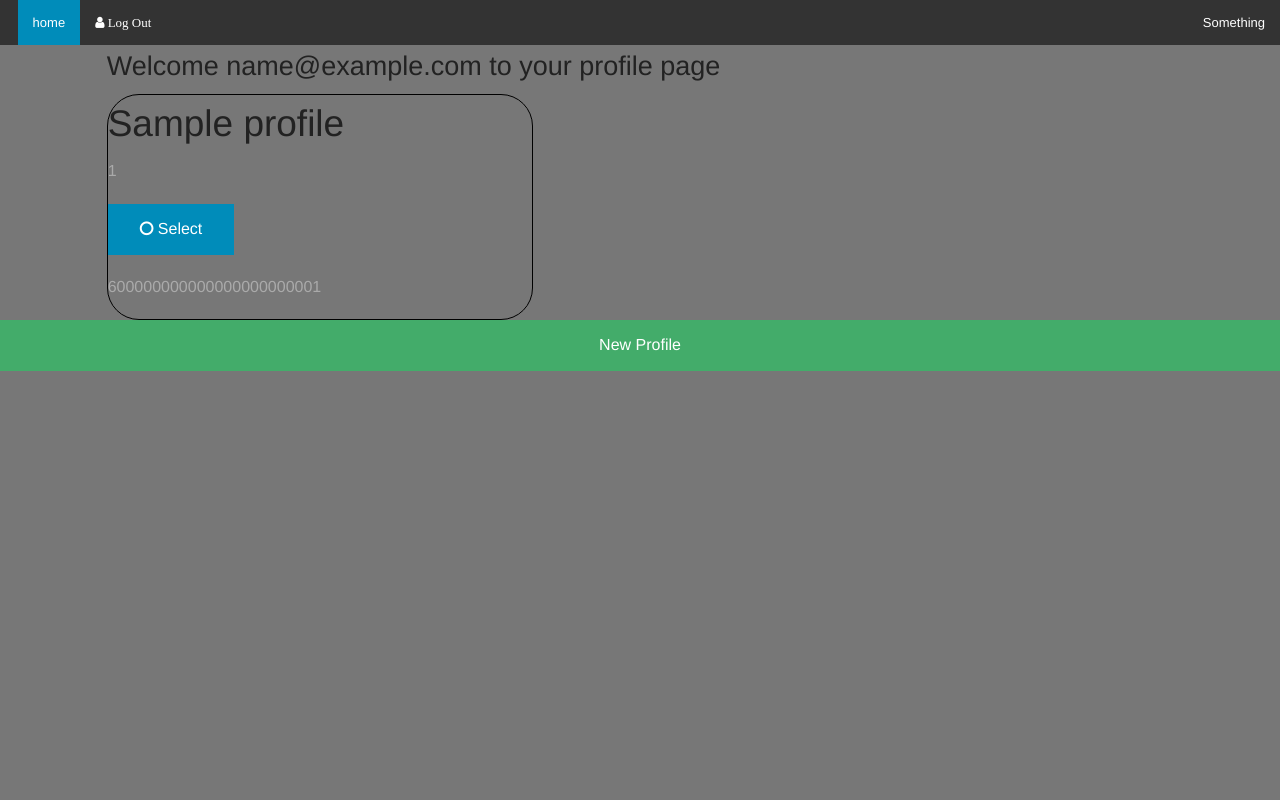
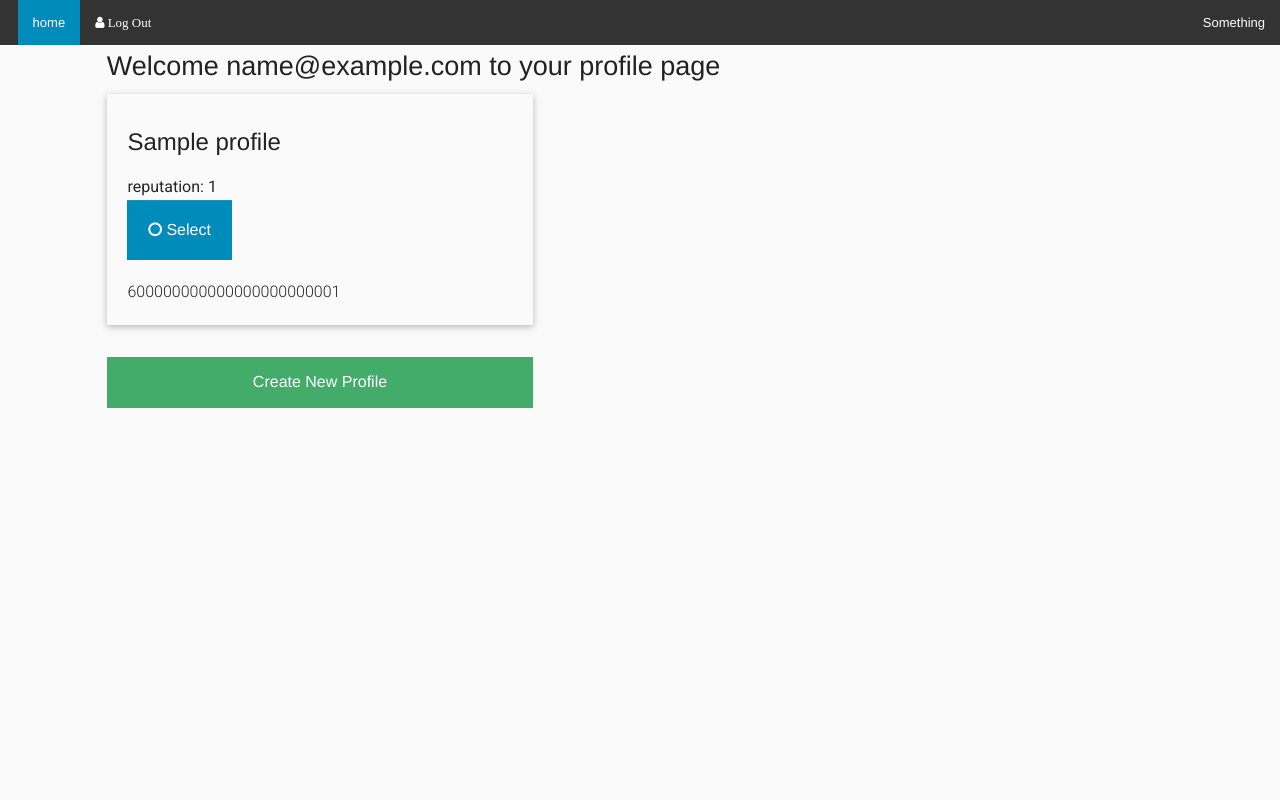
Before and after one commit to sterlingbaldwin/babble, a Node server app: page /profile in a window 1280 px wide. Run offline with Node 20, Linux system fonts and the light colour scheme; a user stored in the database is signed in; tables that the repository leaves empty hold one stand-in row (values such as "Sample post"); some libraries are stand-ins or nearby versions.

Commit message:
Adds  the card css, puts profiles inside cards

```diff
--- a/public/javascripts/profile.js
+++ b/public/javascripts/profile.js
@@ -17,7 +17,7 @@
         $('.fa-circle')
           .removeClass('fa-circle')
           .addClass('fa-circle-o')
-          .parent().parent()
+          .parents('.card')
             .removeClass('large-6')
             .addClass('large-4');
 
--- /dev/null
+++ b/public/stylesheets/card.css
@@ -0,0 +1,41 @@
+@import url(//fonts.googleapis.com/css?family=Roboto:400,500,300,100,700,900);
+html, body {
+  background: #FAFAFA!important; }
+
+.card {
+  font-family: 'Roboto', sans-serif!important;
+  overflow: hidden!important;
+  box-shadow: 0 2px 5px 0 rgba(0, 0, 0, 0.16), 0 2px 10px 0 rgba(0, 0, 0, 0.12)!important;
+  color: #272727!important;
+  -webkit-transition: all .5s ease-out; /* Safari */
+  transition: all .5s ease-out;
+  margin-bottom: 2em;}
+  .card .title {
+    line-height: 3rem!important;
+    font-size: 1.5rem!important;
+    font-weight: 300!important; }
+  .card .content {
+    padding: 1.3rem!important;
+    font-weight: 300!important;
+    border-radius: 0 0 2px 2px!important; }
+  .card p {
+    margin: 0!important; }
+  .card .action {
+    border-top: 1px solid rgba(160, 160, 160, 0.2)!important;
+    padding: 1.3rem!important; }
+  .card a {
+    color: #ffab40!important;
+    margin-right: 1.3rem!important;
+    transition: color 0.3s ease!important;
+    text-transform: uppercase!important;
+    text-decoration: none!important; }
+  .card .image {
+    position: relative!important; }
+    .card .image .title {
+      position: absolute!important;
+      bottom: 0!important;
+      left: 0!important;
+      padding: 1.3rem!important;
+      color: #fff!important; }
+    .card .image img {
+      border-radius: 2px 2px 0 0!important; }
--- a/public/stylesheets/profile.css
+++ b/public/stylesheets/profile.css
@@ -1,10 +1,4 @@
 .profile-box {
   border: 1px solid black;
   border-radius: 2em;
-  -webkit-transition: all .5s; /* Safari */
-  transition: all .5s;
 }
-
-.log_item_holder {
-  border: 5px dotted green;
-}
--- a/views/profile.handlebars
+++ b/views/profile.handlebars
@@ -1,13 +1,17 @@
 <link rel='stylesheet', href='/stylesheets/profile.css'>
+<link rel='stylesheet', href='/stylesheets/card.css'>
+
 <div ng-include="" src="'/partials/topbar.html'"></div>
 
 <div ng-controller="ProfileControl" ng-init="init()">
   <h3 class="large-offset-1"> Welcome {[{user.local.email}]} to your profile page </h3>
-  <div ng-repeat="profile in profile_list" class="large-4 large-offset-1 rows profile-box" id="{[{profile.name}]}_box">
-    <h2> {[{profile.name}]} </h2>
-    <p> {[{profile.rep}]} </p>
 
-    <div ng-show="selected_profile.name == profile.name && profile.notifications" class="log_item_holder">
+  <div ng-repeat="profile in profile_list" class="card large-4 large-offset-1  rows" id="{[{profile.name}]}_box">
+    <div class="content">
+      <h2 class="title"> {[{profile.name}]} </h2>
+      <p> reputation: {[{profile.rep}]} </p>
+
+      <div ng-show="selected_profile.name == profile.name && profile.notifications" class="log_item_holder card">
         <div class="profile-notification" ng-repeat="n in profile.notifications">
           <p>{[{n.type}]}</p>
           <p>{[{n.content}]}</p>
@@ -15,32 +19,32 @@
       </div>
 
       {{!-- Selects profile from profile_list --}}
-    <button ng-click="select_profile(profile)">
+      <button ng-click="select_profile(profile)" class="action">
         <span id="{[{profile.name}]}_select_circle"  class="fa fa-circle-o"></span>
         Select
       </button>
 
       {{!-- If profile is selected, goes to that profiles view page --}}
-    <button ng-show="selected_profile.name == profile.name">
+      <button ng-show="selected_profile.name == profile.name" class="action">
         <span class="fa fa-heart"></span>
         <a href="/profile/{[{profile.name}]}/view" style="color: white;">Profile</a>
       </button>
 
       {{!-- Remove the profile --}}
-    <button ng-click="remove_profile_modal_trigger()" ng-show="selected_profile.name == profile.name">
+      <button ng-click="remove_profile_modal_trigger()" ng-show="selected_profile.name == profile.name" class="action">
         <span class="fa fa-user-times"></span>
         Remove
       </button>
-
       <div ng-repeat="group in profile.subscribed_groups")
         <p> {[{group}]} </p>
+      </div>
     </div>
   </div>
   <div>
     <p ng-show="profile_list.length < 1">
       Looks like you dont have any profiles setup, would you like to make one?
     </p>
-    <button class="success columns" ng-click="new_profile_modal_trigger()"> New Profile </button>
+    <button class="success row medium-4 large-offset-1" ng-click="new_profile_modal_trigger()"> Create New Profile </button>
   </div>
   <div ng-include="" src="'partials/new_profile.html'"></div>
   <div ng-include="" src="'partials/remove_profile.html'"></div>
```
Also changed, not shown: public/partials/profile_topbar.html (+11 -4 lines). Lines whose indentation alone changed are shown as unchanged.
